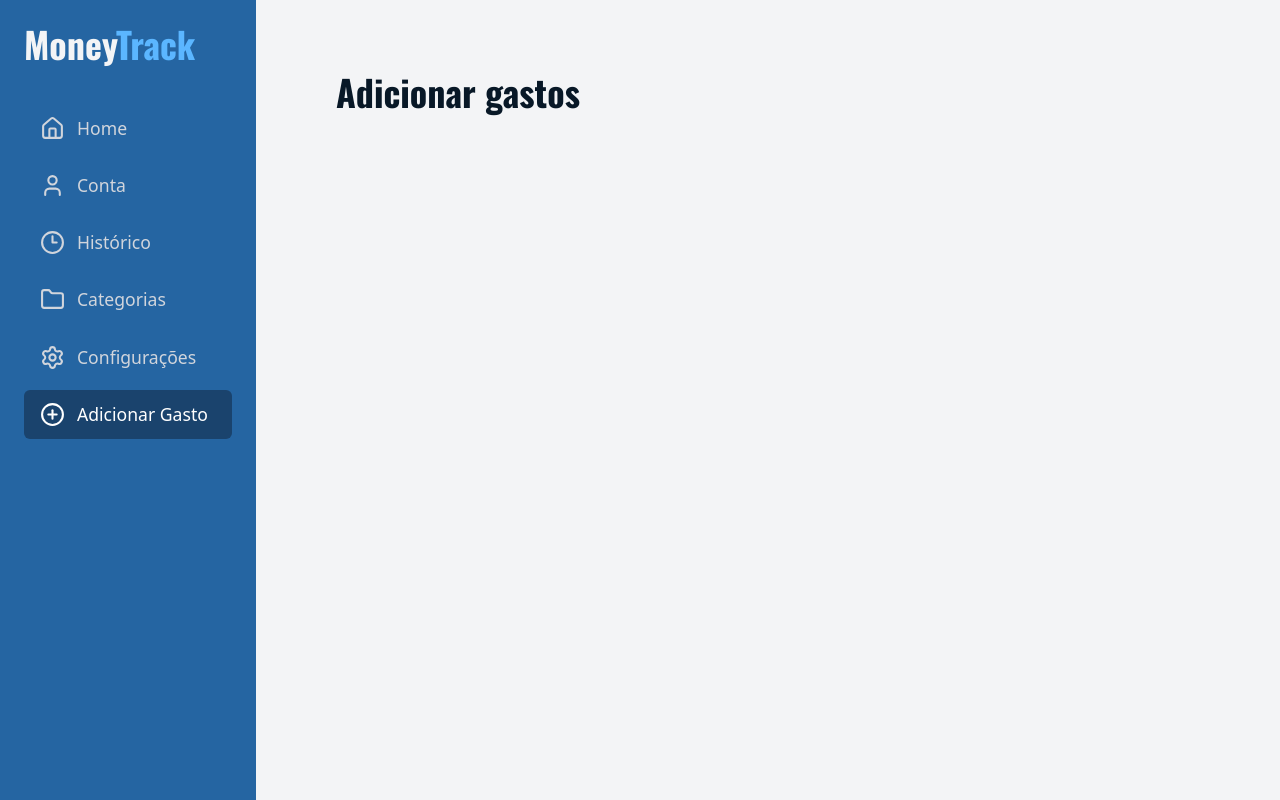
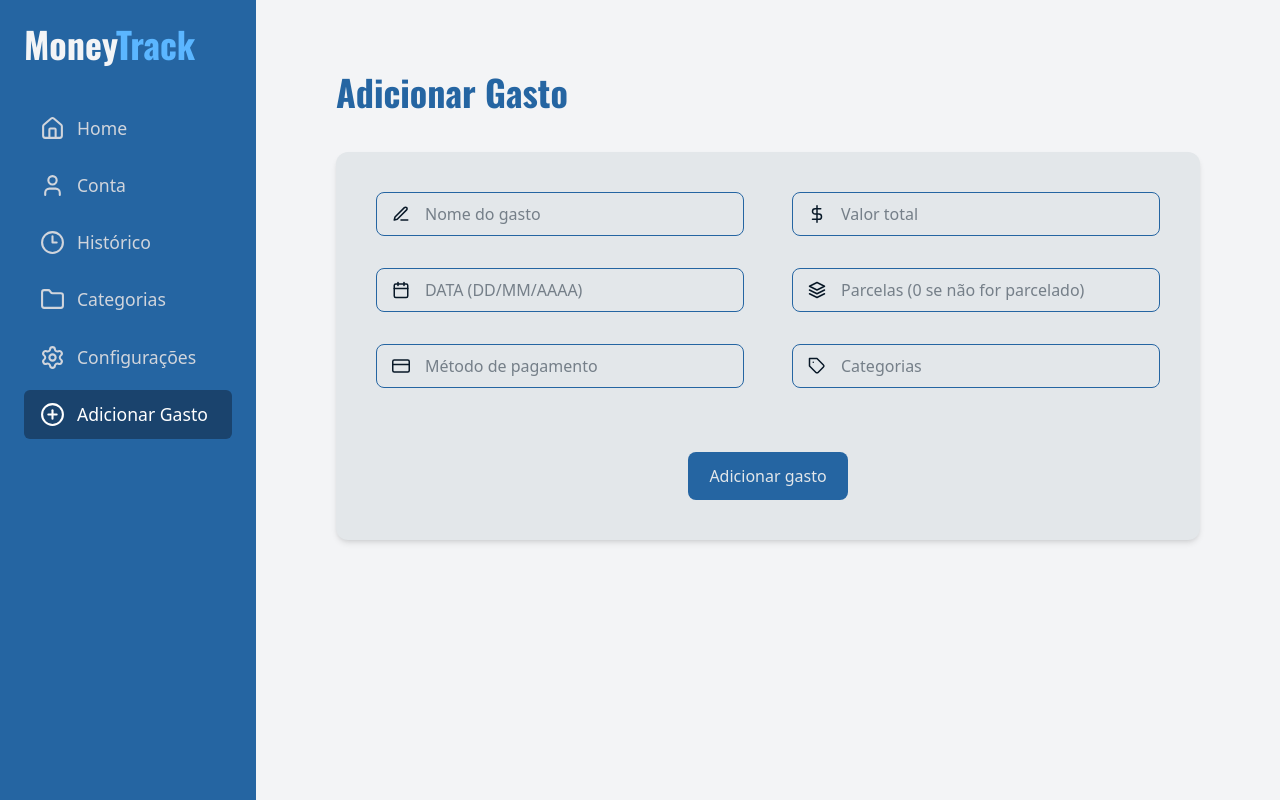
Before and after one commit to Elias700/MoneyTrack, a React (Vite) app: page /addExpenses in a window 1280 px wide. Built offline with nearby package versions, Linux system fonts and the light colour scheme; a web font is replaced by a local one.

Commit message:
feat: adds expense registration form with custom inputs and icons

```diff
--- a/src/components/UI/Buttons/Buttons.tsx
+++ b/src/components/UI/Buttons/Buttons.tsx
@@ -136,3 +136,23 @@ export function BtnPasswordEmail() {
         </button>
     );
 };
+
+export function BtnAddExpense() {
+    return (
+        <button
+            className="
+                w-40 h-12
+                rounded-lg
+                bg-(--color-primary-300)
+                text-(--color-neutral-200)
+                font-medium
+                hover:bg-(--color-primary-600)
+                duration-500
+                cursor-pointer
+                transition
+            "
+        >
+            Adicionar gasto
+        </button>
+    );
+};
--- a/src/components/UI/Inputs/Inputs.tsx
+++ b/src/components/UI/Inputs/Inputs.tsx
@@ -1,5 +1,5 @@
 
-import { FiUser, FiMail, FiLock } from "react-icons/fi";
+import { FiUser, FiMail, FiLock, FiEdit3, FiDollarSign, FiCalendar, FiLayers, FiCreditCard, FiTag } from "react-icons/fi";
 import { FaRegCalendarAlt } from "react-icons/fa";
 import { MdOutlineEventNote } from "react-icons/md";
 
@@ -220,6 +220,88 @@ export function InputHistoryYear() {
           "
       />
     </div>
-
   );
 }
+
+export function InputNameExpense() {
+  return (
+    <div className="relative w-full">
+      <FiEdit3 className={iconClass} size={18} />
+      <input
+        type="text"
+        placeholder="Nome do gasto"
+        className="block w-full h-11 pl-12 pr-4 rounded-lg border border-[var(--color-primary-300)] bg-[var(--color-neutral-200)] text-[var(--color-primary-500)] focus:outline-none focus:border-[var(--color-primary-500)]"
+      />
+    </div>
+  );
+}
+
+
+export function InputTotalAmount() {
+  return (
+    <div className="relative w-full">
+      <FiDollarSign className={iconClass} size={18} />
+      <input
+        type="text"
+        placeholder="Valor total"
+        className="block w-full h-11 pl-12 pr-4 rounded-lg border border-[var(--color-primary-300)] bg-[var(--color-neutral-200)] text-[var(--color-primary-500)] focus:outline-none focus:border-[var(--color-primary-500)]"
+      />
+    </div>
+  );
+}
+
+
+export function InputDate() {
+  return (
+    <div className="relative w-full">
+      <FiCalendar className={iconClass} size={18} />
+      <input
+        type="text"
+        placeholder="DATA (DD/MM/AAAA)"
+        className="block w-full h-11 pl-12 pr-4 rounded-lg border border-[var(--color-primary-300)] bg-[var(--color-neutral-200)] text-[var(--color-primary-500)] focus:outline-none focus:border-[var(--color-primary-500)]"
+      />
+    </div>
+  );
+}
+
+
+export function InputInstallments() {
+  return (
+    <div className="relative w-full">
+      <FiLayers className={iconClass} size={18} />
+      <input
+        type="text"
+        placeholder="Parcelas (0 se não for parcelado)"
+        className="block w-full h-11 pl-12 pr-4 rounded-lg border border-[var(--color-primary-300)] bg-[var(--color-neutral-200)] text-[var(--color-primary-500)] focus:outline-none focus:border-[var(--color-primary-500)]"
+      />
+    </div>
+  );
+}
+
+
+export function InputPaymentMethod() {
+  return (
+    <div className="relative w-full">
+      <FiCreditCard className={iconClass} size={18} />
+      <input
+        type="text"
+        placeholder="Método de pagamento"
+        className="block w-full h-11 pl-12 pr-4 rounded-lg border border-[var(--color-primary-300)] bg-[var(--color-neutral-200)] text-[var(--color-primary-500)] focus:outline-none focus:border-[var(--color-primary-500)]"
+      />
+    </div>
+  );
+}
+
+
+export function InputCategory() {
+  return (
+    <div className="relative w-full">
+      <FiTag className={iconClass} size={18} />
+      <input
+        type="text"
+        placeholder="Categorias"
+        className="block w-full h-11 pl-12 pr-4 rounded-lg border border-[var(--color-primary-300)] bg-[var(--color-neutral-200)] text-[var(--color-primary-500)] focus:outline-none focus:border-[var(--color-primary-500)]"
+      />
+    </div>
+  );
+}
--- a/src/pages/AddExpenses/AddExpenses.tsx
+++ b/src/pages/AddExpenses/AddExpenses.tsx
@@ -1,10 +1,54 @@
+
+import { InputNameExpense } from "../../components/UI/Inputs/Inputs";
+import { InputTotalAmount } from "../../components/UI/Inputs/Inputs";
+import { InputDate } from "../../components/UI/Inputs/Inputs";
+import { InputInstallments } from "../../components/UI/Inputs/Inputs";
+import { InputPaymentMethod } from "../../components/UI/Inputs/Inputs";
+import { InputCategory } from "../../components/UI/Inputs/Inputs";
+import { BtnAddExpense } from "../../components/UI/Buttons/Buttons";
 
 const AddExpenses = () => {
-    return (
-        <main className="flex-1 w-full bg-(--color-primary-50) p-10 overflow-y-auto">
-            <h1 className="text-4xl font-bold text-(--color-primary-500)">Adicionar gastos</h1>
-        </main>
-    )
+  return (
+    <main className="flex-1 bg-(--color-primary-50) p-10">
+
+      {/* TÍTULO (fora do card) */}
+      <h1 className="text-4xl font-bold text-(--color-primary-300) mb-10">
+        Adicionar Gasto
+      </h1>
+
+      {/* CARD DO FORMULÁRIO */}
+      <section className="flex justify-center">
+        <div
+          className="
+            w-full max-w-4xl
+            bg-(--color-neutral-200)
+            rounded-xl
+            shadow-md
+            p-10
+          "
+        >
+          <form
+            className="
+              grid grid-cols-1 md:grid-cols-2
+              gap-x-12 gap-y-8
+            "
+          >
+            <InputNameExpense />
+            <InputTotalAmount />
+            <InputDate />
+            <InputInstallments />
+            <InputPaymentMethod />
+            <InputCategory />
+
+            {/* BOTÃO CENTRALIZADO */}
+            <div className="md:col-span-2 flex justify-center mt-8">
+                <BtnAddExpense />
+            </div>
+          </form>
+        </div>
+      </section>
+    </main>
+  );
 };
 
 export default AddExpenses;
--- a/src/pages/Settings/Setting.tsx
+++ b/src/pages/Settings/Setting.tsx
@@ -6,7 +6,7 @@ export default function SettingsPage() {
     return (
         <section className="w-full px-0 pt-8">
             <h1 className="text-5xl font-bold text-(--color-primary-300)">
-                Histórico
+                Configurações
             </h1>
 
             {/* Grid de cards */}
```
Lines whose indentation alone changed are shown as unchanged.
